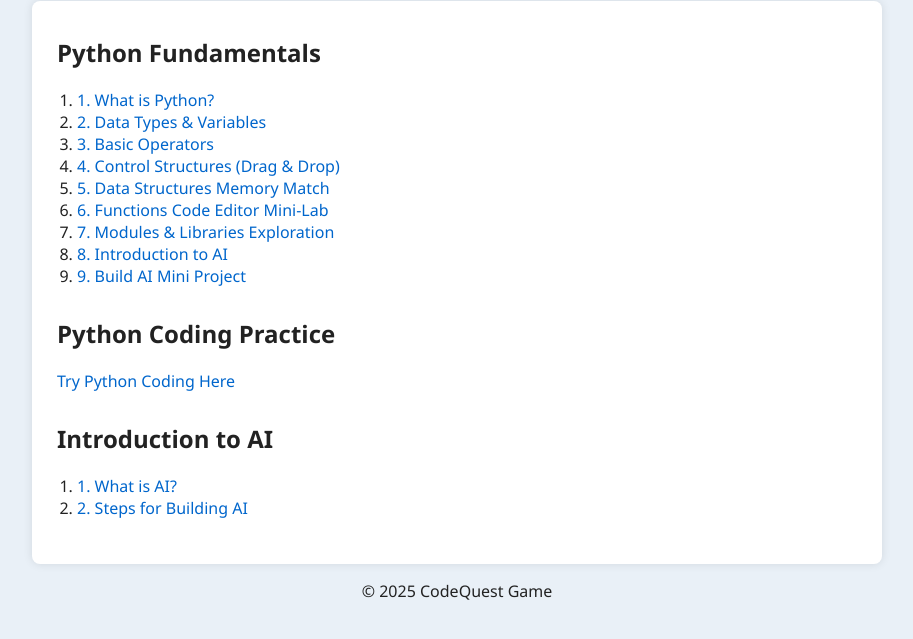
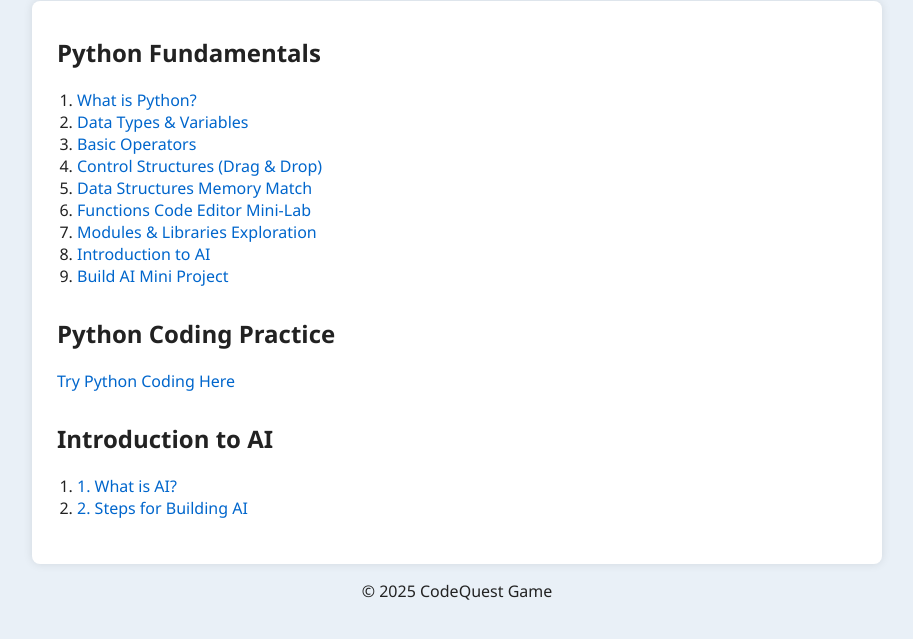
Before and after one commit to lotaylor23/MS-CC_2025, a plain HTML site: page index.html in a window 1280 px wide. Shown: the part 105-744 px from the top of the page, without its empty margins (183-1096 px from the left). Drawn offline with Linux system fonts and the light colour scheme.

Commit message:
Update index.html

```diff
--- a/index.html
+++ b/index.html
@@ -15,15 +15,15 @@
     <section>
       <h2>Python Fundamentals</h2>
       <ul>
-        <li><a href="levels/level1_intro.html">1. What is Python?</a></li>
-        <li><a href="levels/level2_data_types.html">2. Data Types & Variables</a></li>
-        <li><a href="levels/level3_operators.html">3. Basic Operators</a></li>
-        <li><a href="levels/level4_control_structures.html">4. Control Structures (Drag & Drop)</a></li>
-        <li><a href="levels/level5_data_structures.html">5. Data Structures Memory Match</a></li>
-        <li><a href="levels/level6_functions.html">6. Functions Code Editor Mini-Lab</a></li>
-        <li><a href="levels/level7_modules.html">7. Modules & Libraries Exploration</a></li>
-        <li><a href="levels/level8_intro_ai.html">8. Introduction to AI</a></li>
-        <li><a href="levels/level9_build_ai.html">9. Build AI Mini Project</a></li>
+        <li><a href="levels/level1_intro.html">What is Python?</a></li>
+        <li><a href="levels/level2_data_types.html">Data Types & Variables</a></li>
+        <li><a href="levels/level3_operators.html">Basic Operators</a></li>
+        <li><a href="levels/level4_control_structures.html">Control Structures (Drag & Drop)</a></li>
+        <li><a href="levels/level5_data_structures.html">Data Structures Memory Match</a></li>
+        <li><a href="levels/level6_functions.html">Functions Code Editor Mini-Lab</a></li>
+        <li><a href="levels/level7_modules.html">Modules & Libraries Exploration</a></li>
+        <li><a href="levels/level8_intro_ai.html">Introduction to AI</a></li>
+        <li><a href="levels/level9_build_ai.html">Build AI Mini Project</a></li>
 
 
 
```
